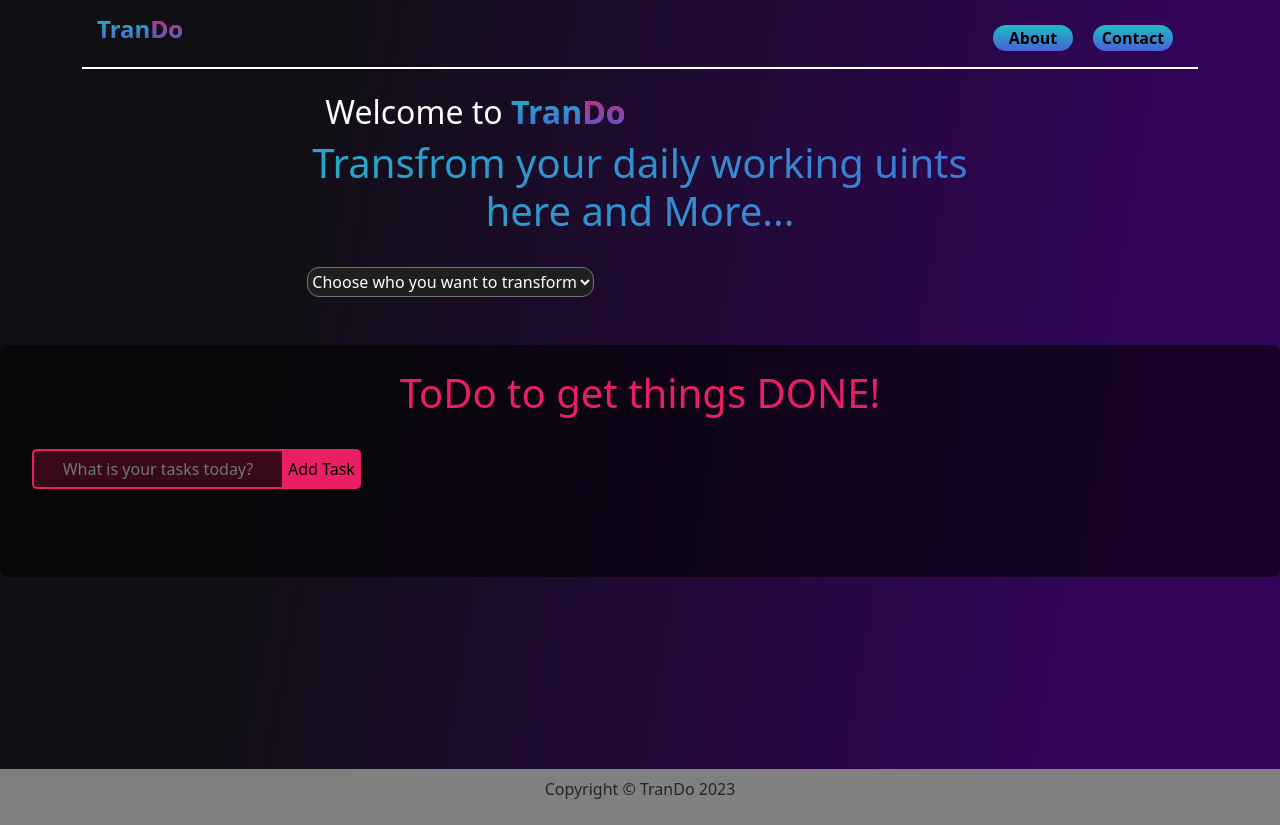
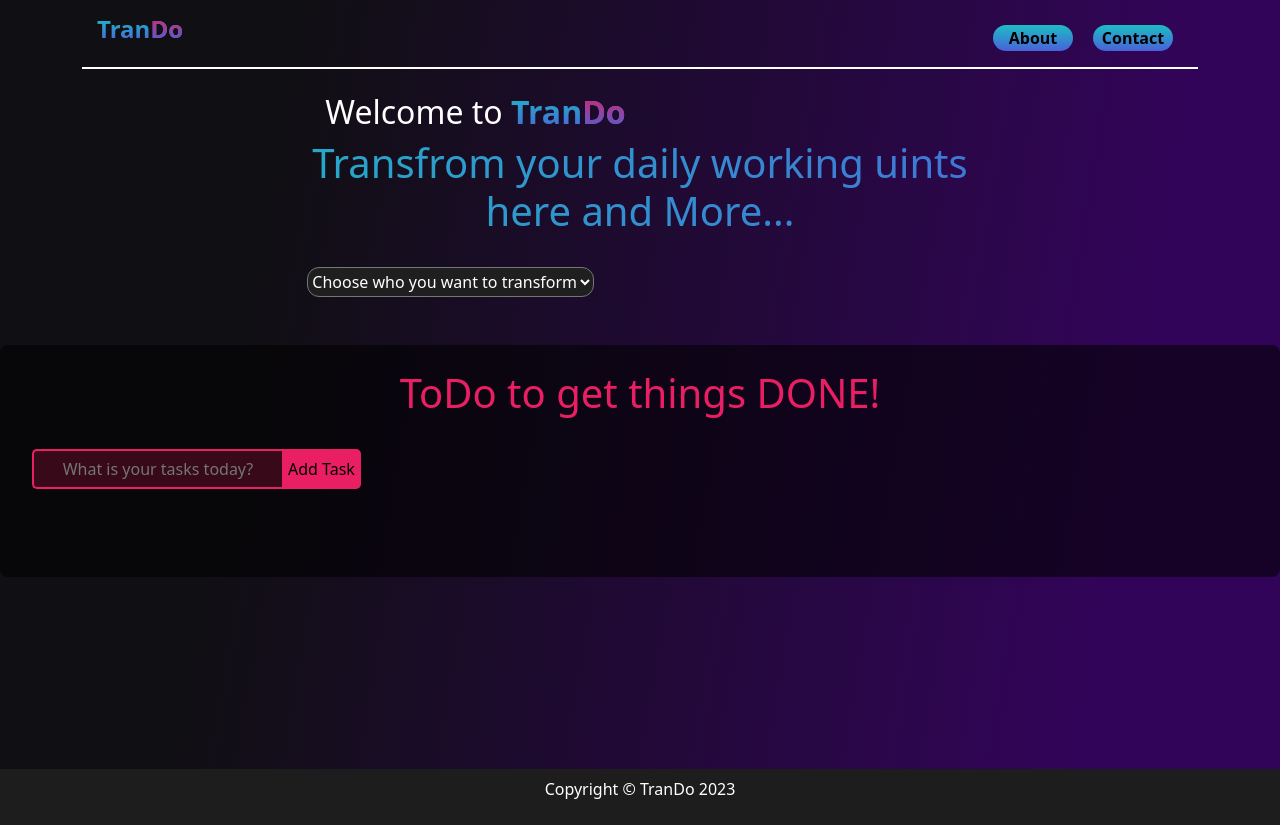
Before and after one commit to Ahmed-dagger/TranDo-react, a Next.js app: page / in a window 1280 px wide. Built offline with nearby package versions, Linux system fonts and the light colour scheme.

Commit message:
Update globals.css

```diff
--- a/app/globals.css
+++ b/app/globals.css
@@ -17,7 +17,8 @@
 }
 
 .footer {
-  background-color: gray;
+ background-color: rgb(29, 29, 29);
+  color: white;
   text-align: center;
   margin-top: auto;
   padding: 8px;
```
